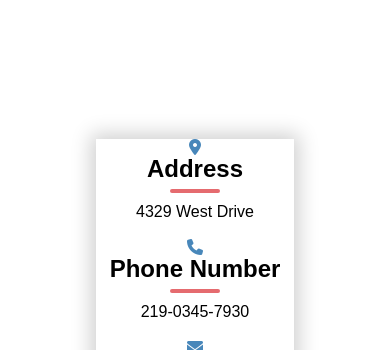
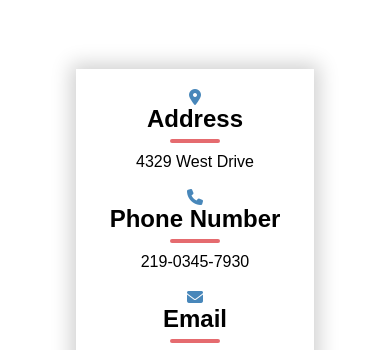
Before and after one commit to KatieC586/KennelConnect-Master, a plain HTML site: page contact.html in a window 390 px wide. Shown: the part 176-526 px from the top of the page. Drawn offline with Linux system fonts and the light colour scheme.

Commit message:
fixed contact responsive

```diff
--- a/css/homestyle.css
+++ b/css/homestyle.css
@@ -645,9 +645,11 @@ textarea{
 @media screen and (max-width: 880px){
 	.contact-box{
 		grid-template-columns: 1fr;
+        padding:20px;
+        flex-direction: column;
 	}
 	.left{
-		height: 200px;
+		height: 300px;
 	}
 }
 
```
Also changed, not shown: shop.html (+3 -0 lines).
